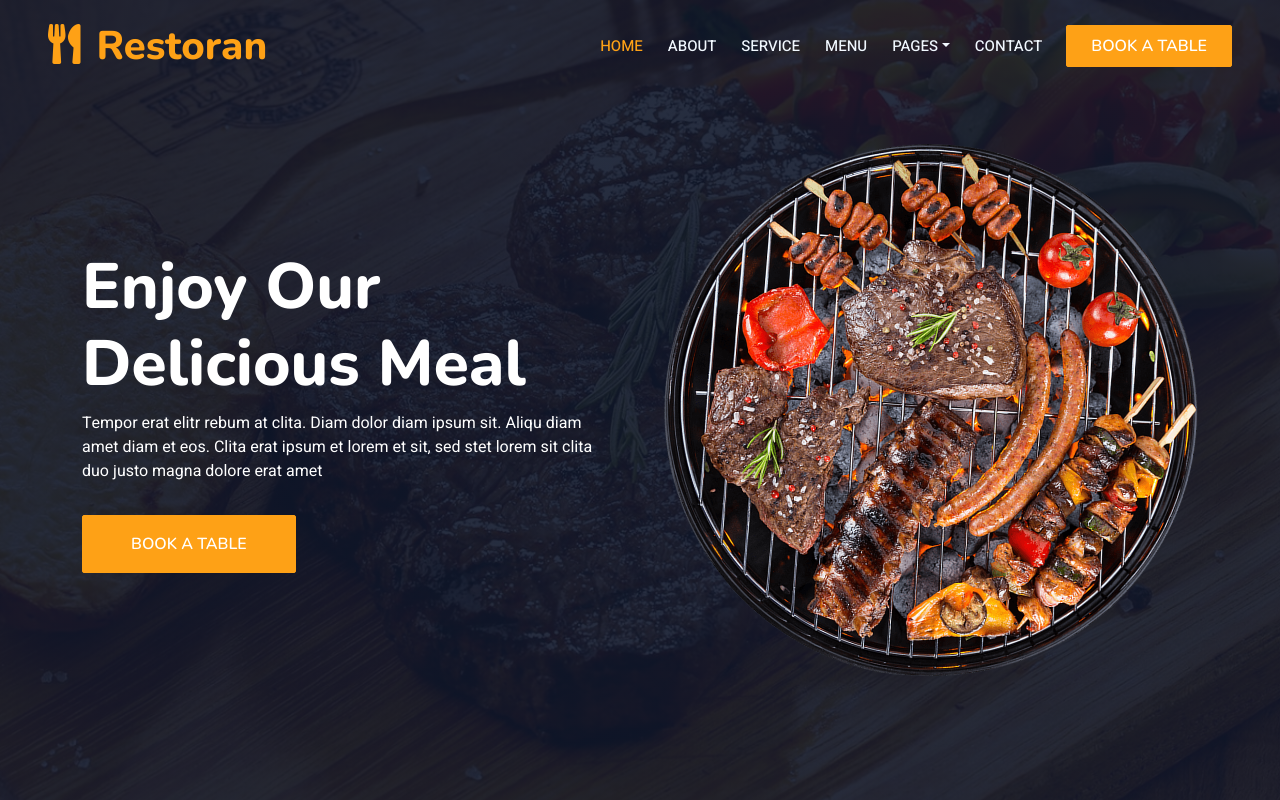
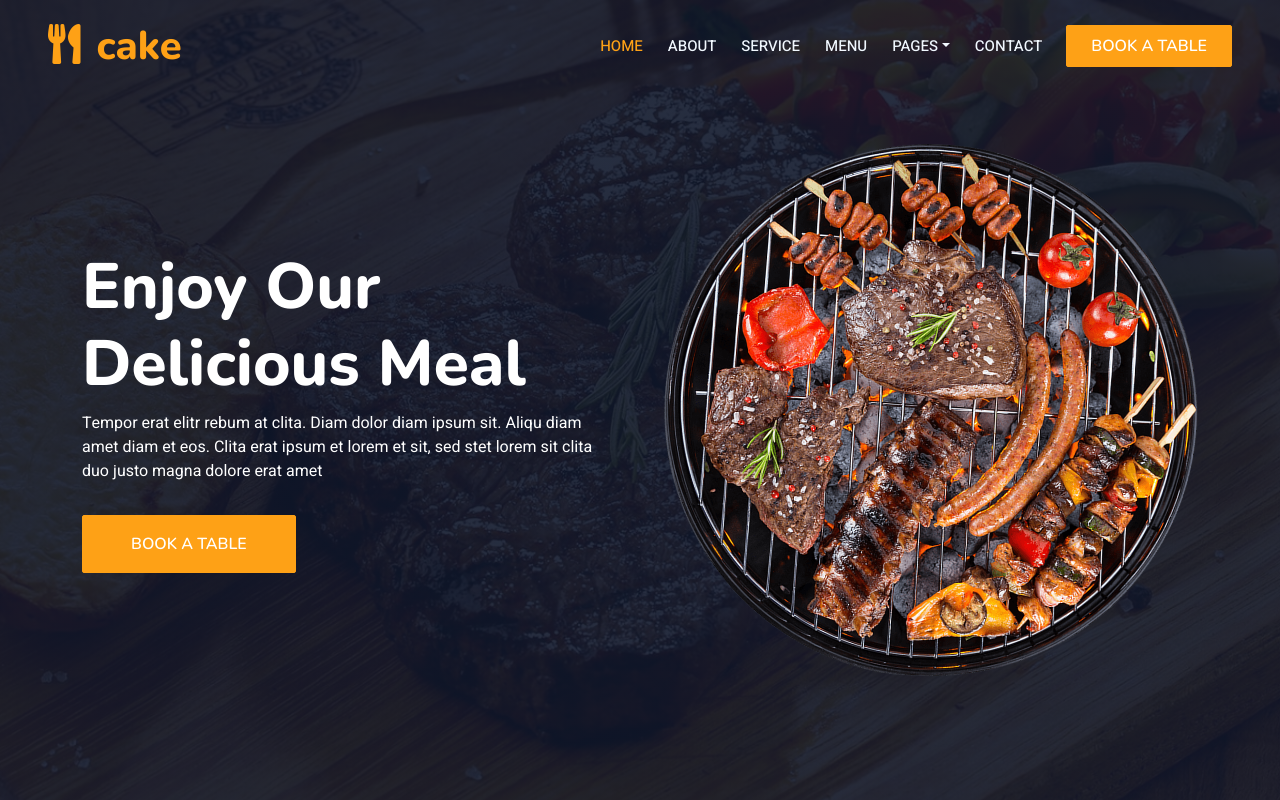
Before and after one commit to AdilAnwar21/cakegalleriatemplate.github.io, a plain HTML site: page index.html in a window 1280 px wide. Shown: the top 800 px of the page. Drawn offline with nearby package versions, Linux system fonts and the light colour scheme.

Commit message:
Update index.html

```diff
--- a/index.html
+++ b/index.html
@@ -47,7 +47,7 @@
         <div class="container-xxl position-relative p-0">
             <nav class="navbar navbar-expand-lg navbar-dark bg-dark px-4 px-lg-5 py-3 py-lg-0">
                 <a href="" class="navbar-brand p-0">
-                    <h1 class="text-primary m-0"><i class="fa fa-utensils me-3"></i>Restoran</h1>
+                    <h1 class="text-primary m-0"><i class="fa fa-utensils me-3"></i>cake</h1>
                     <!-- <img src="img/logo.png" alt="Logo"> -->
                 </a>
                 <button class="navbar-toggler" type="button" data-bs-toggle="collapse" data-bs-target="#navbarCollapse">
```
